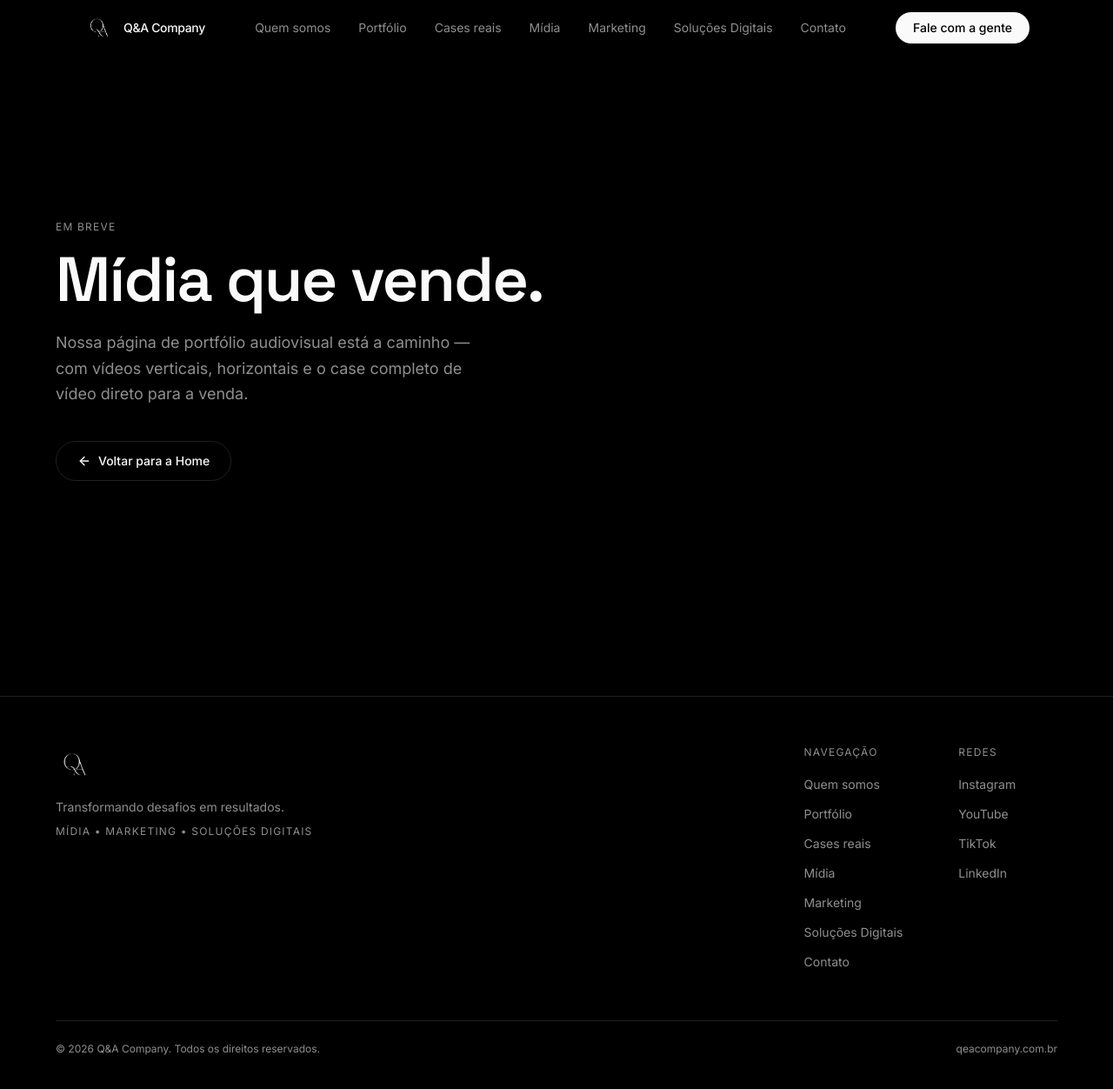
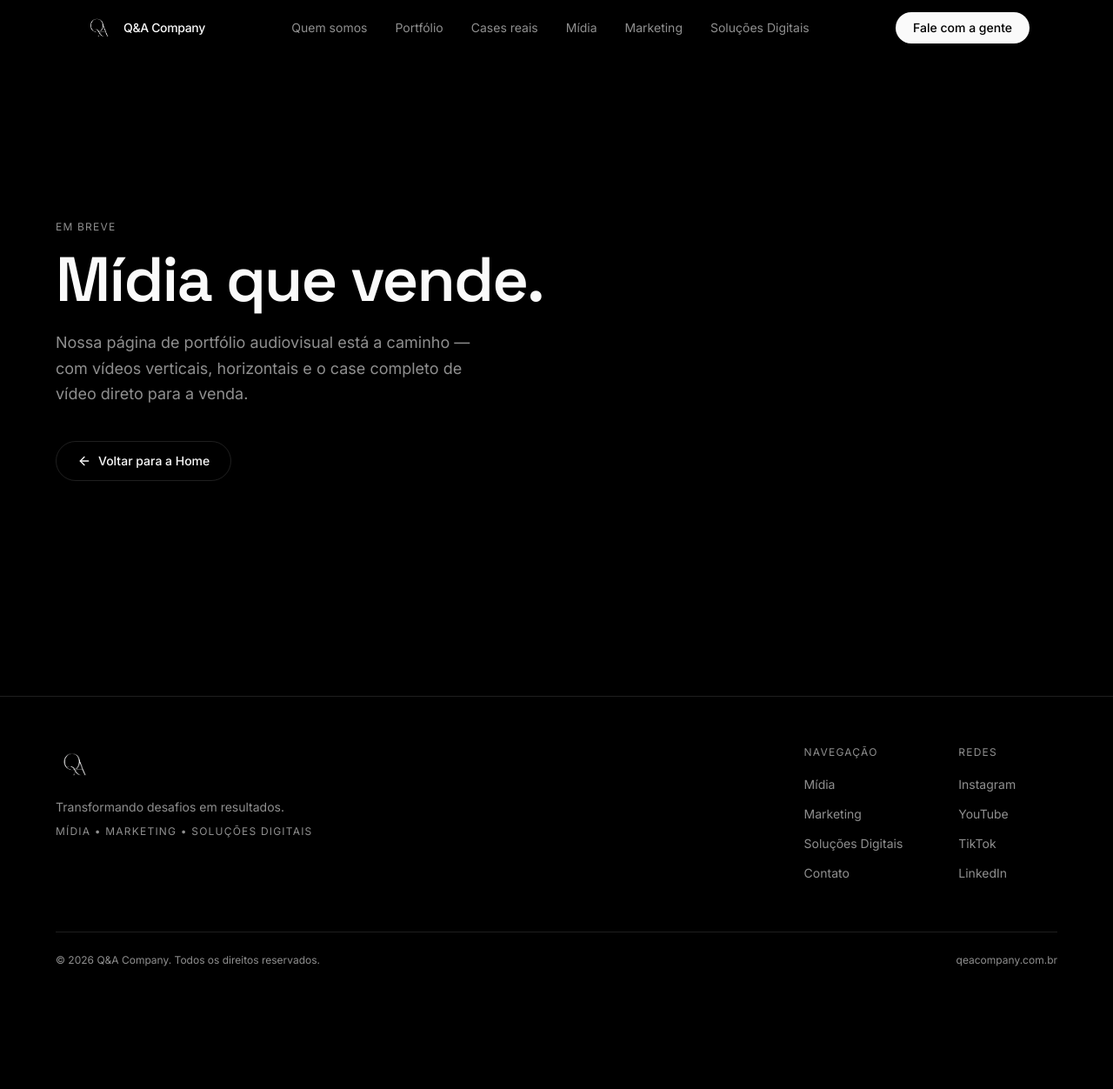
Before and after one commit to Q-A-Company/qeacompany.com.br, a Next.js app: page /midia in a window 1280 px wide. Shown: the top 1252 px of the page at 87% size. After the commit the page ends 1168 px from the top, so only its background shows below. Built offline with nearby package versions, Linux system fonts and the light colour scheme.

Commit message:
Atualizações de Correção!

```diff
--- a/components/sections/cta-section.tsx
+++ b/components/sections/cta-section.tsx
@@ -41,10 +41,6 @@ export function CtaSection() {
 
 export function SiteFooter() {
   const nav = [
-
-  { label: "Quem somos", href: "#sobre" },
-  { label: "Portfólio", href: "#portfolio" },
-  { label: "Cases reais", href: "#cases" },
   { label: "Mídia", href: "/midia" },
   { label: "Marketing", href: "/marketing" },
   { label: "Soluções Digitais", href: "/solucoes-digitais" },
--- a/components/site-header.tsx
+++ b/components/site-header.tsx
@@ -14,7 +14,6 @@ const nav = [
   { label: "Mídia", href: "/midia" },
   { label: "Marketing", href: "/marketing" },
   { label: "Soluções Digitais", href: "/solucoes-digitais" },
-  { label: "Contato", href: "#contato" },
 ]
 
 export function SiteHeader() {
```
